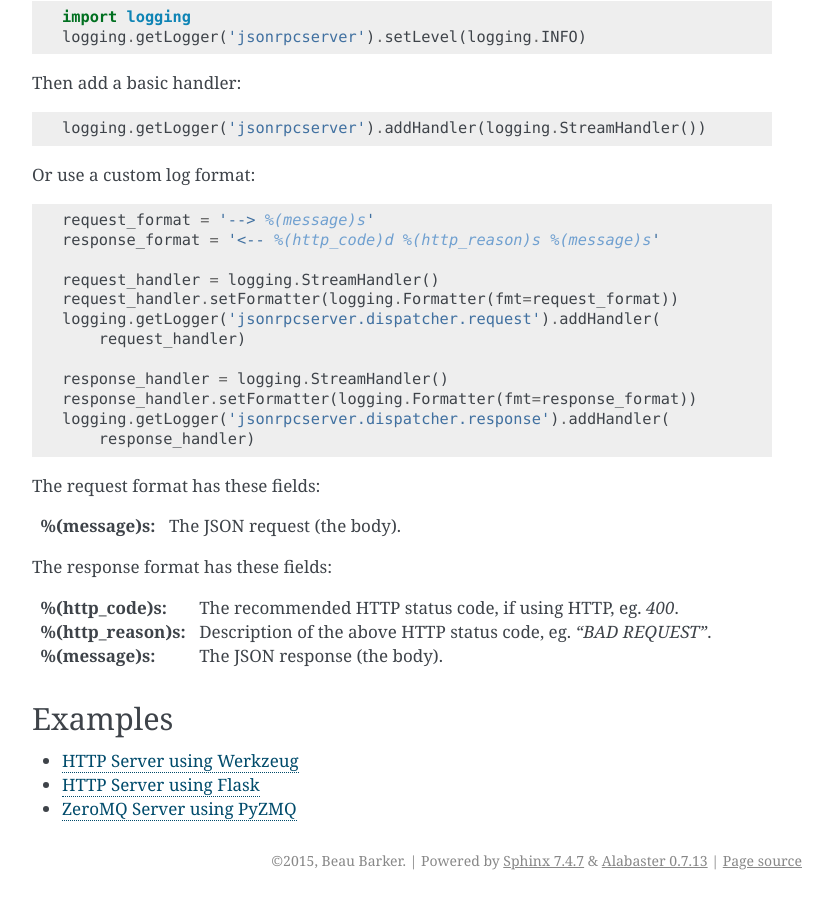
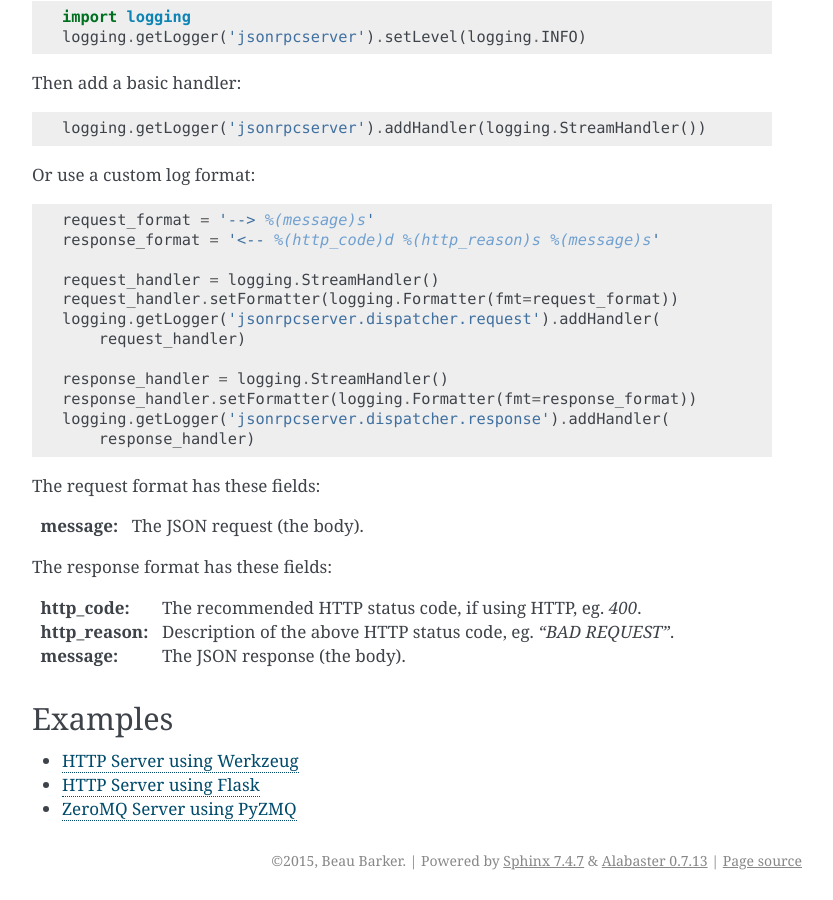
Before and after one commit to explodinglabs/jsonrpcserver, a Sphinx documentation site: the page built from doc/quickstart.rst, in a window 1280 px wide and 900 px high, scrolled down 1874 px. Shown: the whole window, without its empty margins (238-1071 px from the left). Built offline with Sphinx 7.4.7, drawn with Linux system fonts in a browser that asks for light colours; some of the changed lines change nothing that is shown.

Commit message:
Remove %()s from the logging formats

```diff
--- a/doc/quickstart.rst
+++ b/doc/quickstart.rst
@@ -117,17 +117,19 @@ Or use a custom log format::
 
 The request format has these fields:
 
-:%(message)s: The JSON request (the body).
+:message: The JSON request (the body).
 
 The response format has these fields:
 
-:%(http_code)s: The recommended HTTP status code, if using HTTP, eg. *400*.
-:%(http_reason)s: Description of the above HTTP status code, eg. *"BAD REQUEST"*.
-:%(message)s: The JSON response (the body).
+:http_code: The recommended HTTP status code, if using HTTP, eg. *400*.
+:http_reason: Description of the above HTTP status code, eg. *"BAD REQUEST"*.
+:message: The JSON response (the body).
 
 Examples
 ========
 
-- `HTTP Server using Werkzeug <https://gist.github.com/bcb/54d33c971d6b2c011b7d>`_
+- `HTTP Server using Werkzeug
+  <https://gist.github.com/bcb/54d33c971d6b2c011b7d>`_
 - `HTTP Server using Flask <https://gist.github.com/bcb/66e650746298af072734>`_
-- `ZeroMQ Server using PyZMQ <https://gist.github.com/bcb/f03108f8429ef2180c04>`_
+- `ZeroMQ Server using PyZMQ
+  <https://gist.github.com/bcb/f03108f8429ef2180c04>`_
```
